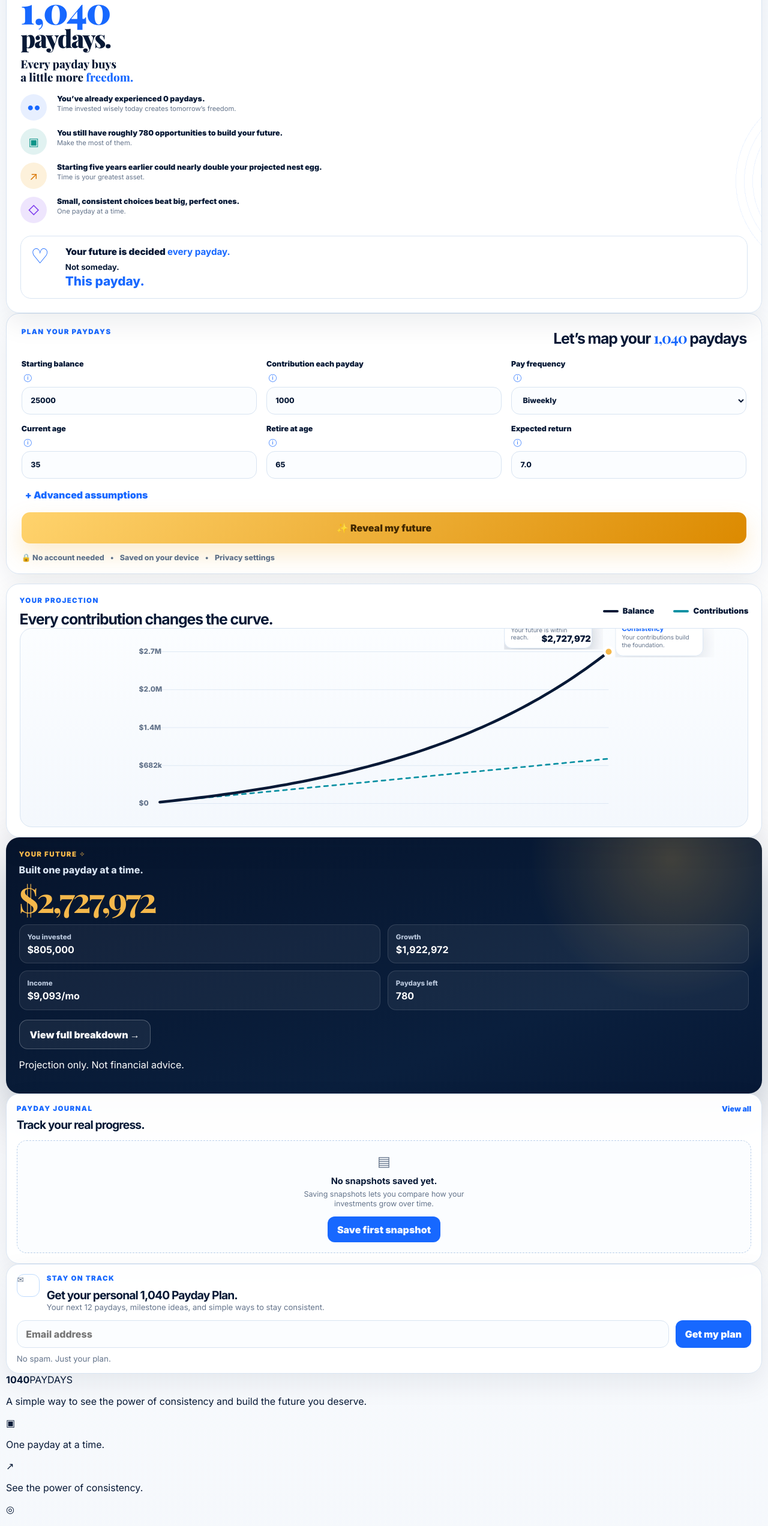
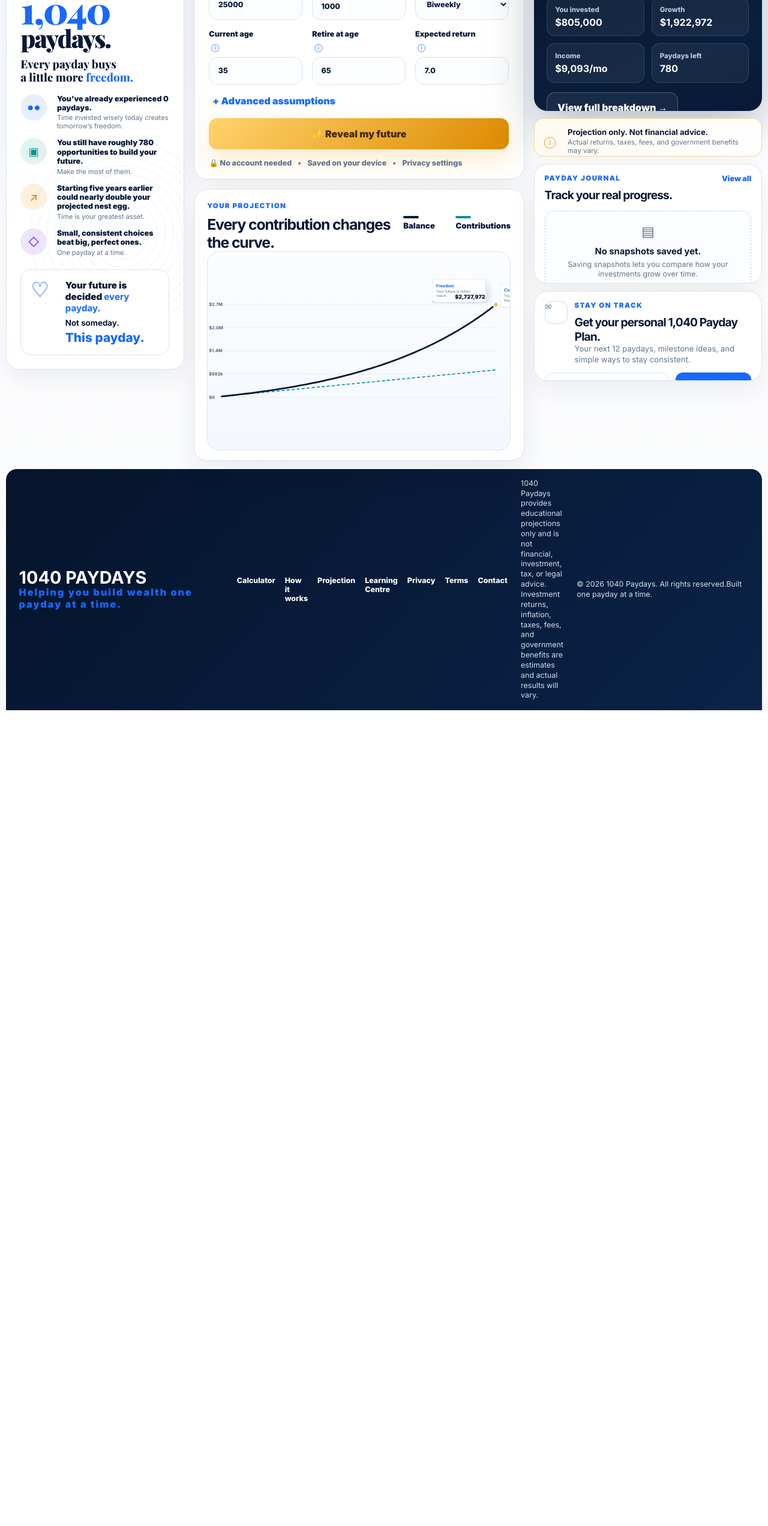
Before and after one commit to calgal7-del/1040-paydays, a React (Vite) app: page / in a window 1280 px wide. Shown: the part 234-2778 px from the top of the page at 60% size. After the commit the page ends 1418 px from the top, so only its background shows below. Built offline with nearby package versions, Linux system fonts and the light colour scheme.

Commit message:
Update App.jsx

```diff
--- a/src/App.jsx
+++ b/src/App.jsx
@@ -8,6 +8,7 @@
 import ProjectionGraph from './components/ProjectionGraph'
 import PaydayJournal from './components/PaydayJournal'
 import NewsletterCard from './components/NewsletterCard'
+import Footer from './components/Footer'
 import ProjectionDrawer from './components/ProjectionDrawer'
 
 import { DEFAULT_FORM } from './utils/constants'
@@ -31,7 +32,7 @@
 
   function revealProjection() {
     setHasRevealed(false)
-    setTimeout(() => setHasRevealed(true), 50)
+    window.setTimeout(() => setHasRevealed(true), 50)
   }
 
   return (
@@ -42,7 +43,7 @@
       />
 
       <main className="mainLayout">
-        <section className="dashboardGrid">
+        <section className="topGrid">
           <aside className="leftStack">
             <Hero paydaysRemaining={projection.paydaysRemaining} />
           </aside>
@@ -63,13 +64,21 @@
             />
           </section>
 
-          <aside className="rightStack">
+          <aside className="rightRail">
             <ProjectionCard
               projection={projection}
               currency={form.currency}
               hasRevealed={hasRevealed}
               onOpenBreakdown={() => setDrawerOpen(true)}
             />
+
+            <div className="disclaimerCard">
+              <span>ⓘ</span>
+              <div>
+                <strong>Projection only. Not financial advice.</strong>
+                <p>Actual returns, taxes, fees, and government benefits may vary.</p>
+              </div>
+            </div>
 
             <PaydayJournal
               currency={form.currency}
@@ -80,33 +89,9 @@
             <NewsletterCard />
           </aside>
         </section>
+      </main>
 
-        <footer className="dashboardFooter">
-          <div className="footerBrandBlock">
-            <strong>1040</strong>
-            <span>PAYDAYS</span>
-          </div>
-
-          <p>A simple way to see the power of consistency and build the future you deserve.</p>
-
-          <div className="footerFeature">
-            <span>▣</span>
-            <p>One payday at a time.</p>
-          </div>
-
-          <div className="footerFeature">
-            <span>↗</span>
-            <p>See the power of consistency.</p>
-          </div>
-
-          <div className="footerFeature">
-            <span>◎</span>
-            <p>Build the future you deserve.</p>
-          </div>
-
-          <small>© 2026 1040 Paydays. All rights reserved.</small>
-        </footer>
-      </main>
+      <Footer />
 
       <ProjectionDrawer
         open={drawerOpen}
```
